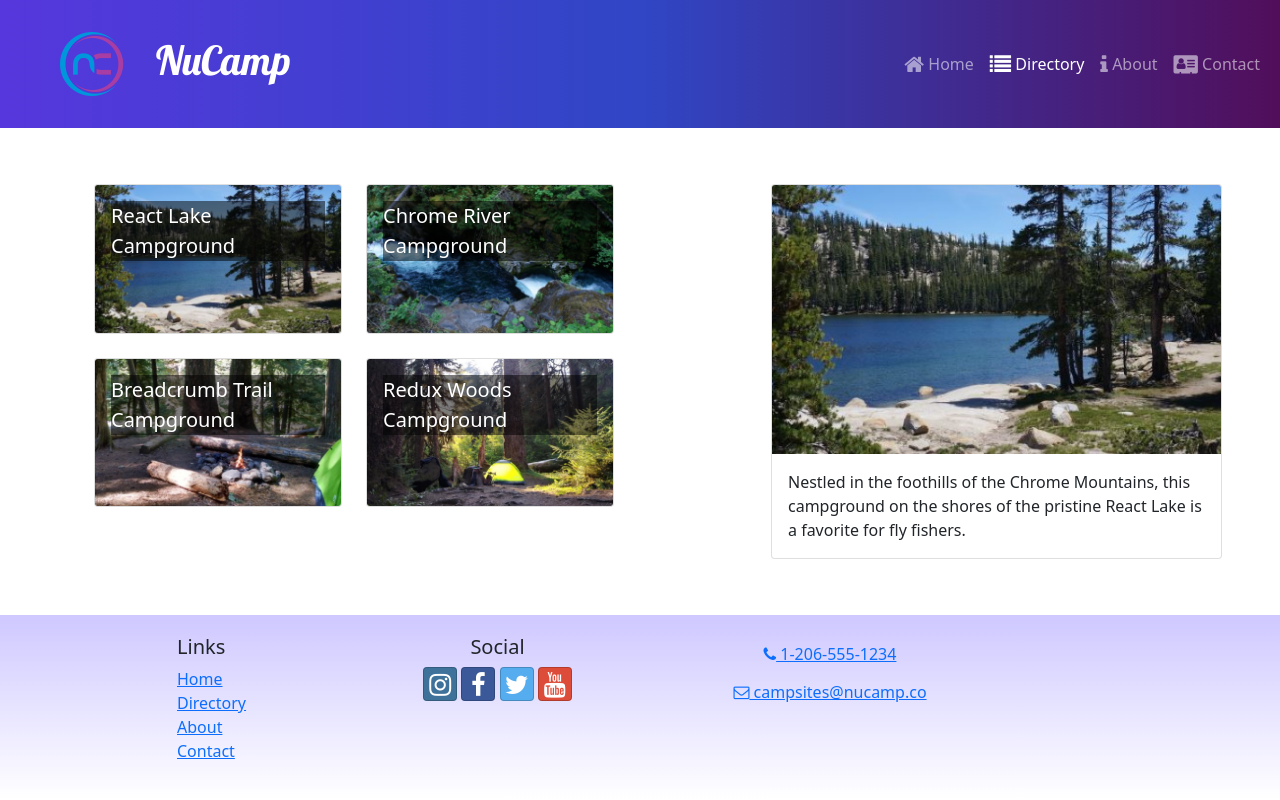
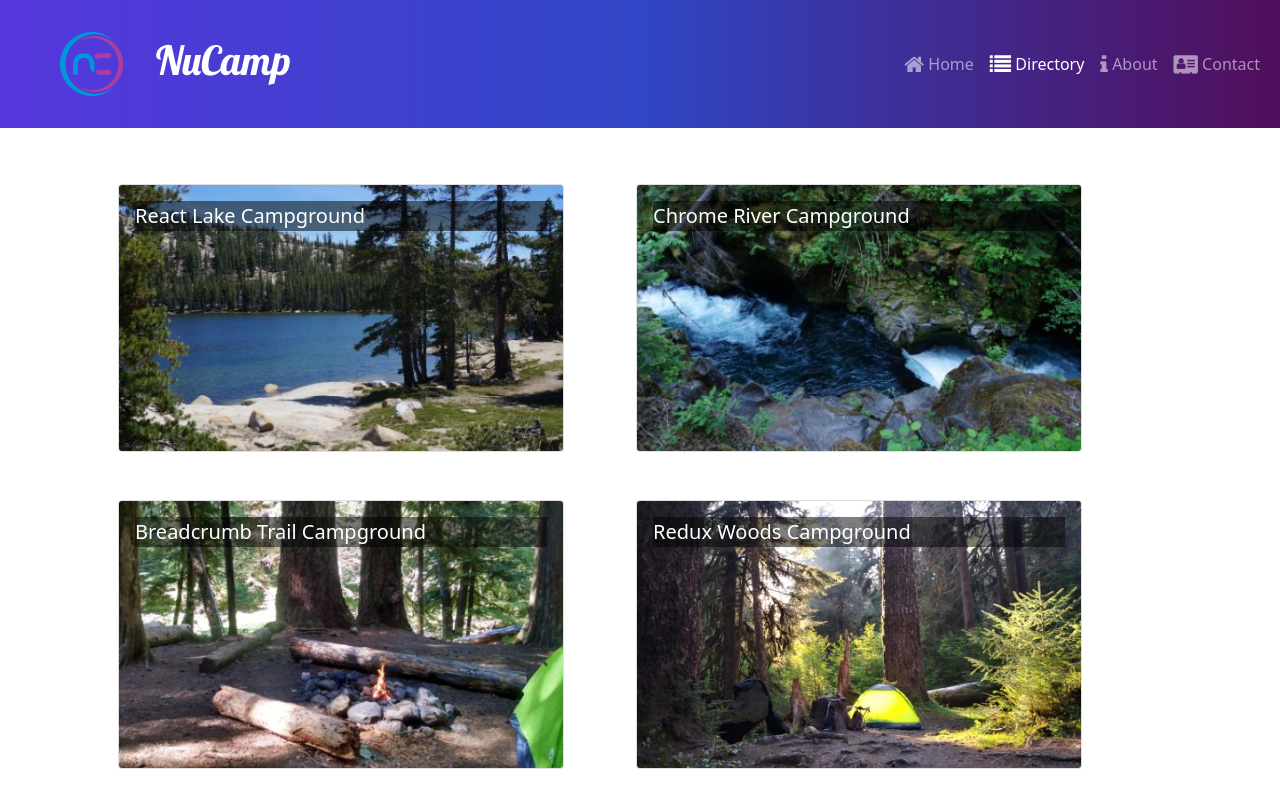
Before and after one commit to PGA-dev/NC_R, a React (Create React App) app: page /directory in a window 1280 px wide. Shown: the top 800 px of the page. Built offline with nearby package versions, Linux system fonts and the light colour scheme.

Commit message:
added CampsiteDetailPage and updated aps for URLs

```diff
--- a/src/App.js
+++ b/src/App.js
@@ -1,9 +1,11 @@
+import CampsiteDetailPage from './pages/CampsiteDetailPage';
 import { Routes, Route } from 'react-router-dom';
 import ContactPage from './pages/ContactPage';
 import HomePage from './pages/HomePage';
 import Header from './components/Header';
 import Footer from './components/Footer';
 import CampsitesDirectoryPage from './pages/CampsitesDirectoryPage';
+
 import './App.css';
 
 function App() {
@@ -14,6 +16,10 @@
                 <Route path='/' element={<HomePage />} />
                 <Route path='contact' element={<ContactPage />} />
                 <Route path='directory' element={<CampsitesDirectoryPage />} />
+                <Route
+                    path='directory/:campsiteId'
+                    element={<CampsiteDetailPage />}
+                />
             </Routes>
             <Footer />
         </div>
--- a/src/features/campsites/CampsiteCard.js
+++ b/src/features/campsites/CampsiteCard.js
@@ -1,9 +1,10 @@
 import { Card, CardImg, CardImgOverlay, CardTitle } from 'reactstrap';
+import { Link } from 'react-router-dom';
 
-
-const CampsiteCard = ({campsite}) => {
-    const {image, name} = campsite;
+const CampsiteCard = ({ campsite }) => {
+    const { id, image, name } = campsite;
     return (
+        <Link to={`${id}`}>
             <Card>
                 <CardImg
                     width='100%'
@@ -14,6 +15,7 @@
                     <CardTitle>{name}</CardTitle>
                 </CardImgOverlay>
             </Card>
+        </Link>
     );
 }
 
--- a/src/features/campsites/CampsiteDetail.js
+++ b/src/features/campsites/CampsiteDetail.js
@@ -4,7 +4,7 @@
     const { image, name, description } = campsite;
 
     return (
-        <Col md='12' className='m-4'>
+        <Col xs='7' sm='12' className='m-4'>
             <Card>
                 <CardImg top src={image} alt={name} />
                 <CardBody>
--- a/src/features/campsites/CampsitesList.js
+++ b/src/features/campsites/CampsitesList.js
@@ -3,23 +3,19 @@
 import { Row, Col } from 'reactstrap';
 import { selectAllCampsites } from './campsitesSlice';
 
-const CampsitesList = ({ setCampsiteId }) => {
+const CampsitesList = () => {
     const campsites = selectAllCampsites();
     return (
         <Row className='ms-auto'>
             {campsites.map((campsite) => {
                 return (
-                    <Col
-                        md='5'
-                        className='mt-4'
-                        key={campsite.id}
-                        onClick={() => setCampsiteId(campsite.id)}>
+                    <Col md='5' className='m-4' key={campsite.id}>
                         <CampsiteCard campsite={campsite} />
                     </Col>
                 );
             })}
         </Row>
     );
-}
+};
 
 export default CampsitesList;
--- a/src/features/campsites/campsitesSlice.js
+++ b/src/features/campsites/campsitesSlice.js
@@ -10,7 +10,7 @@
 // }
 
 export const selectCampsiteById = (id) => {
-    return CAMPSITES.find((campsite) => campsite.id === id);
+    return CAMPSITES.find((campsite) => campsite.id === parseInt(id));
 };
 
 export const selectFeaturedCampsite = () => {
--- /dev/null
+++ b/src/pages/CampsiteDetailPage.js
@@ -0,0 +1,19 @@
+import { Container, Row } from 'reactstrap';
+import { useParams } from 'react-router-dom';
+import { selectCampsiteById } from '../features/campsites/campsitesSlice';
+import CampsiteDetail from '../features/campsites/CampsiteDetail';
+
+const CampsiteDetailPage = () => {
+    const { campsiteId } = useParams();
+    const campsite = selectCampsiteById(campsiteId);
+
+    return (
+        <Container>
+            <Row>
+                <CampsiteDetail campsite={campsite} />
+            </Row>
+        </Container>
+    );
+};
+
+export default CampsiteDetailPage;
--- a/src/pages/CampsitesDirectoryPage.js
+++ b/src/pages/CampsitesDirectoryPage.js
@@ -1,29 +1,10 @@
-import { useState } from "react";
-import { Container, Row, Col } from "reactstrap";
-import CampsiteDetail from '../features/campsites/CampsiteDetail';
+import { Container } from 'reactstrap';
 import CampsitesList from '../features/campsites/CampsitesList';
-import { selectCampsiteById } from '../features/campsites/campsitesSlice';
 
 const CampsitesDirectoryPage = () => {
-    // let selectedCampsite = selectRandomCampsite();
-
-    // const toggleCampsite = () => {
-    //     selectedCampsite = selectRandomCampsite();
-    //     console.log(selectedCampsite);
-    // };
-    //const [selectedCampsite, toggleCampsite ] = useState(selectRandomCampsite())
-    const [campsiteId, setCampsiteId] = useState(0);
-    const selectedCampsite = selectCampsiteById(campsiteId);
     return (
         <Container>
-            <Row>
-                <Col sm='5' md='7'>
-                <CampsitesList setCampsiteId={setCampsiteId} />
-                </Col>
-                <Col sm='7' md='5'>
-                    <CampsiteDetail campsite={selectedCampsite} />
-                </Col>
-            </Row>
+            <CampsitesList />
         </Container>
     );
 };
```
Lines whose indentation alone changed are shown as unchanged.
